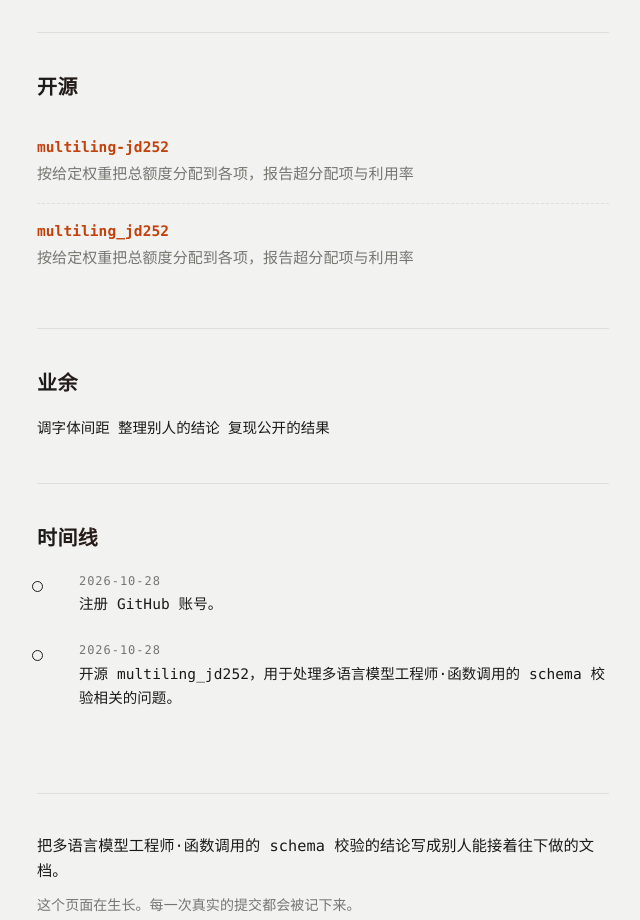
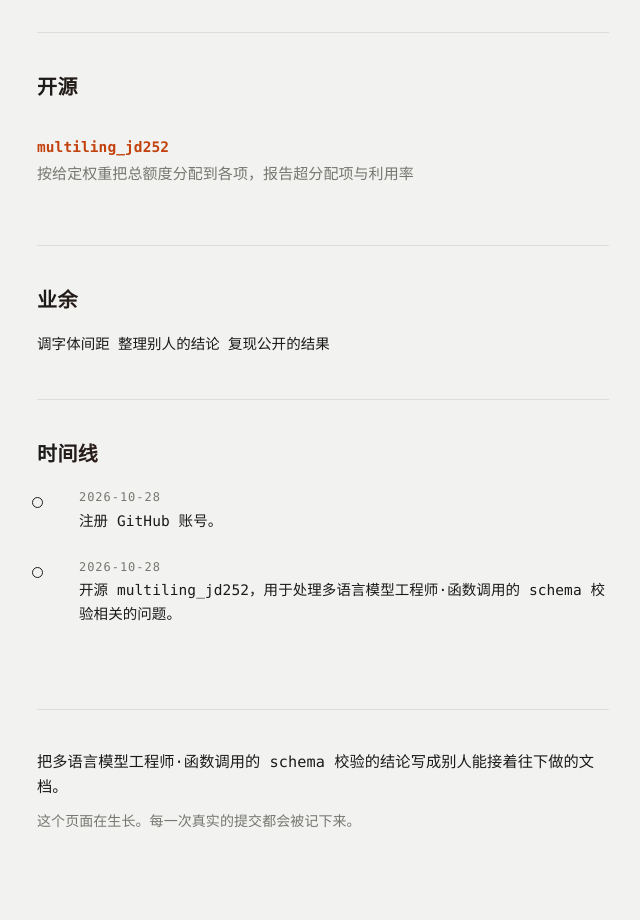
Before and after one commit to areanogree/areanogree.github.io, a plain HTML site: page index.html in a window 1280 px wide. Shown: the part 920-1840 px from the top of the page, without its empty margins (317-957 px from the left). Drawn offline with Linux system fonts and the light colour scheme.

Commit message:
fix: 更新个人站点

```diff
--- a/index.html
+++ b/index.html
@@ -102,9 +102,6 @@
 <section id="work">
   <h2>开源</h2>
   <ul class="repos">
-    <li><div class="name"><a href="https://github.com/areanogree/multiling-jd252" rel="noopener">multiling-jd252</a></div>
-      <div class="desc">按给定权重把总额度分配到各项，报告超分配项与利用率</div>
-    </li>
     <li><div class="name"><a href="https://github.com/areanogree/multiling_jd252" rel="noopener">multiling_jd252</a></div>
       <div class="desc">按给定权重把总额度分配到各项，报告超分配项与利用率</div>
     </li>
```
